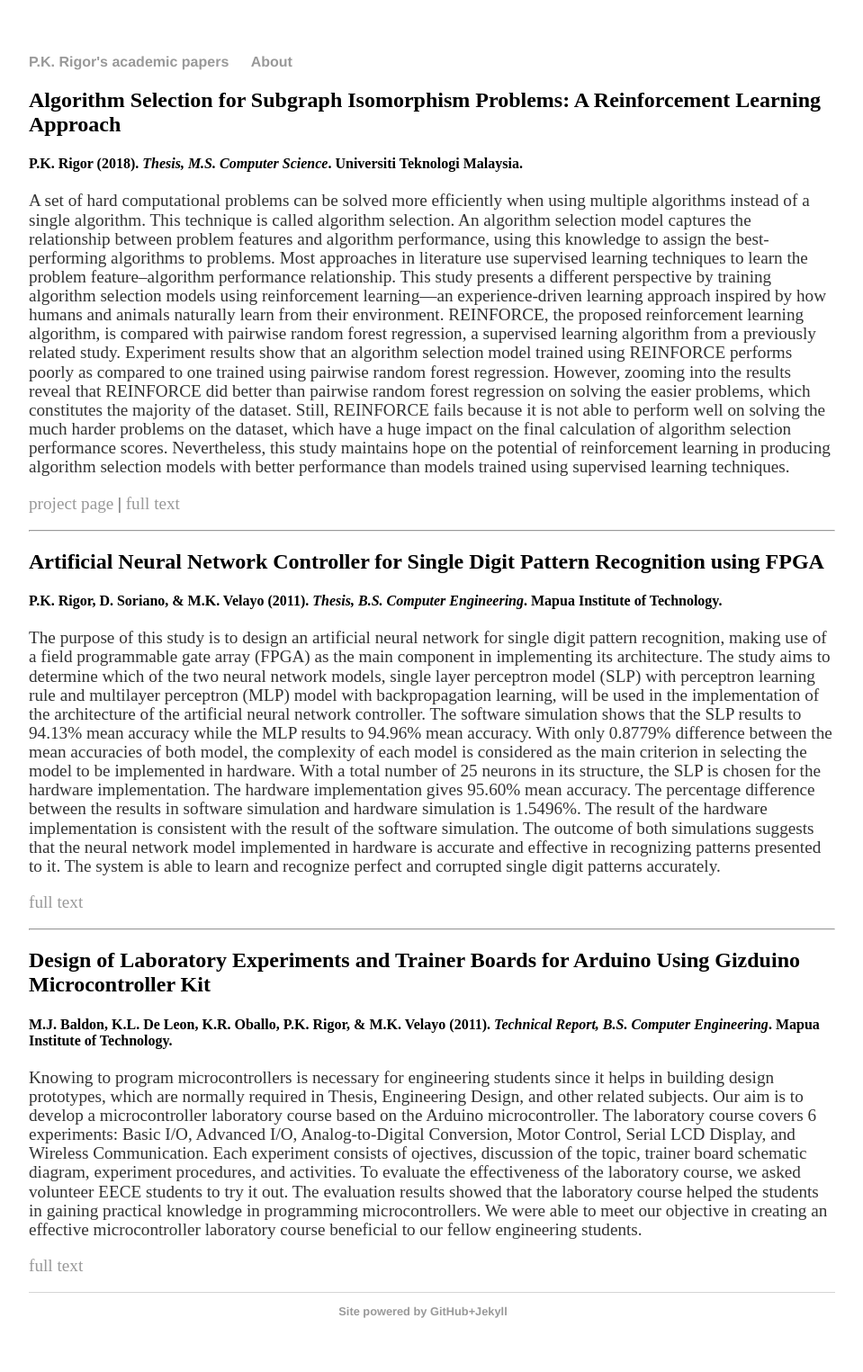
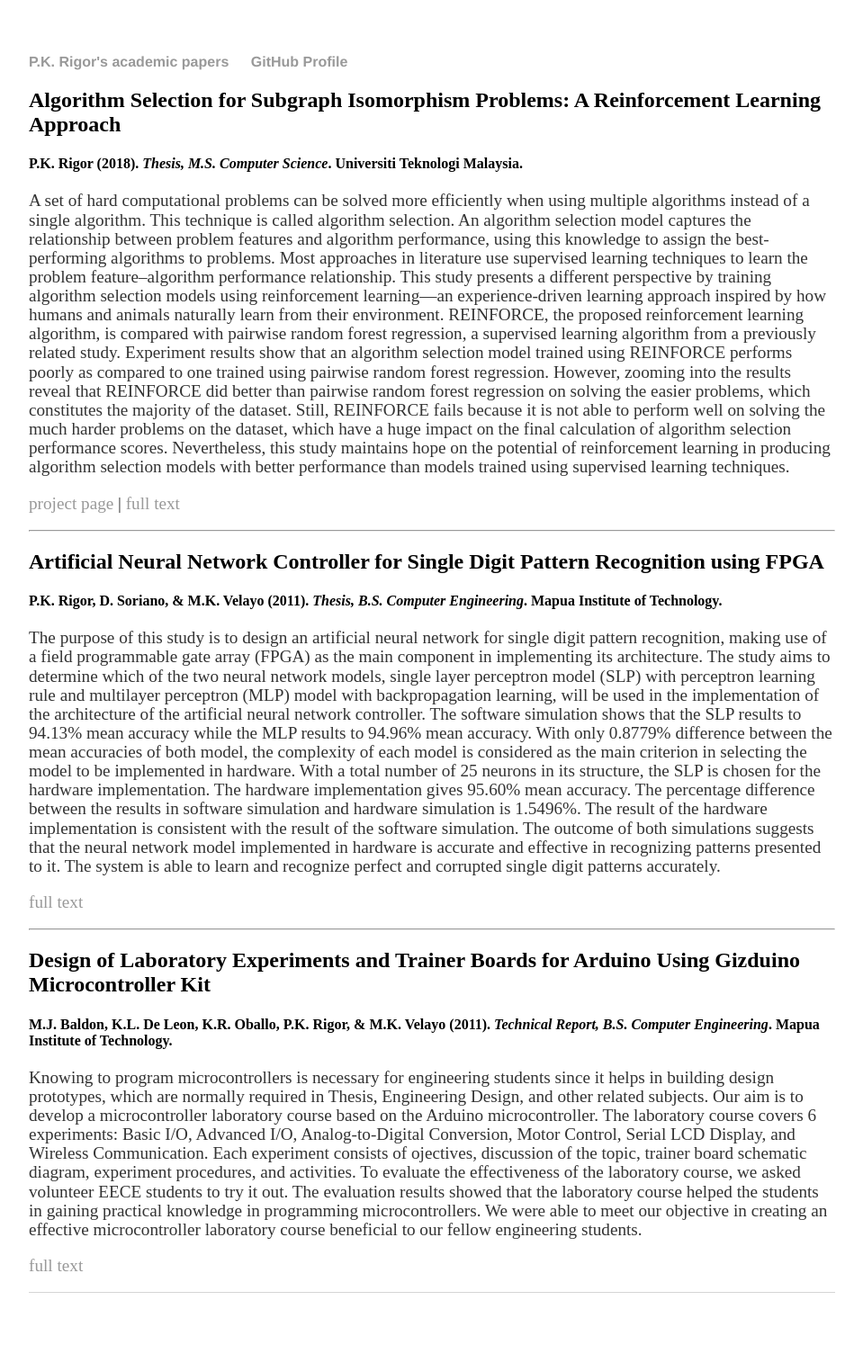
Before and after one commit to kvrigor/kvrigor.github.io, a Jekyll site: the page built from index.md, in a window 1280 px wide. Shown: the whole page at 90% size, without its empty margins (160-1119 px from the left). Built offline with Jekyll 4.4.1, drawn with Linux system fonts in a browser that asks for light colours; after the commit the page ends 1497 px from its top, so only the background shows below that.

Commit message:
Removed extraneous elements

```diff
--- a/_layouts/default.html
+++ b/_layouts/default.html
@@ -9,7 +9,7 @@
 			<nav>
 	    		<ul>
 	        		<li><a href="/">{{ site.title }}</a></li>
-		        	<li><a href="{{ 'about.html'   | relative_url }}">About</a></li>
+		        	<li><a href="https://github.com/kvrigor">GitHub Profile</a></li>
 	    		</ul>
 			</nav>
 			<div class="container">
@@ -18,9 +18,6 @@
 
 			</div><!-- /.container -->
 			<footer>
-	    		<ul>
-					<div align="center"><li><a href="https://github.com/kvrigor/kvrigor.github.io">Site powered by GitHub+Jekyll</a></li></div>
-				</ul>
 			</footer>
 		</body>
 </html>
```
